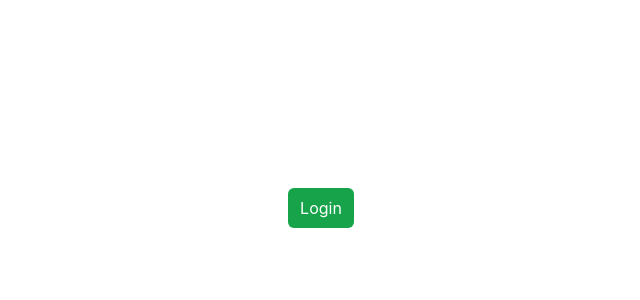
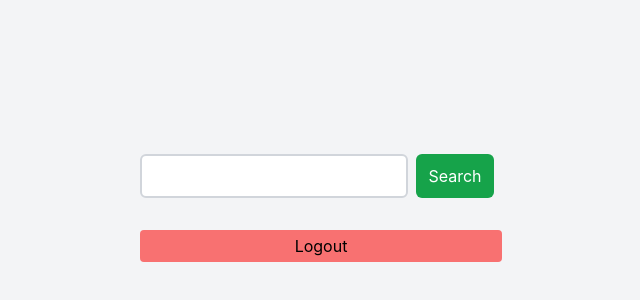
Before and after one commit to ardyutama/gigih-homework, a React (Create React App) app: page /create-playlist in a window 1280 px wide. Before the commit this address led to /. Shown: the part 192-492 px from the top of the page, without its empty margins (319-959 px from the left). Built offline with nearby package versions, Linux system fonts and the light colour scheme.

Commit message:
add redux and clean code

```diff
--- a/package.json
+++ b/package.json
@@ -19,7 +19,8 @@
     "start": "react-scripts start",
     "build": "react-scripts build",
     "test": "react-scripts test",
-    "eject": "react-scripts eject"
+    "eject": "react-scripts eject",
+    "lint": "eslint --ext .js,.jsx,.ts,.tsx src --fix"
   },
   "eslintConfig": {
     "extends": [
@@ -41,6 +42,7 @@
   },
   "devDependencies": {
     "autoprefixer": "^10.4.4",
+    "eslint": "^8.12.0",
     "postcss": "^8.4.12",
     "tailwindcss": "^3.0.23"
   }
--- a/src/App.js
+++ b/src/App.js
@@ -1,45 +1,11 @@
-import { useEffect, useState } from "react";
-import Home from "./pages/home";
-import Login from "./pages/login";
 import {Provider} from "react-redux";
 import store from "./store/store";
-import {
-  BrowserRouter as Router,
-  Switch,
-  Route,
-  Redirect
-} from "react-router-dom";
-
+import Routes from "./router";
 
 export default function App() {
-    const isLogin = localStorage.getItem('isLogin');
     return (
         <Provider store={store}>
-            <Router>
-                <Switch>
-                    <Route path ="/create-playlist">
-                        {isLogin ? (
-                            <Home />
-                        ): (
-                            <Redirect exact from="/create-playlist" to="/" />
-                        )}
-                    </Route>
-                    <Route exact path="/">
-                    {isLogin ? (
-                        <Redirect exact from="/" to="/create-playlist" />
-                        ) : (
-                         <Login login={isLogin}/>
-                    )}
-
-                    </Route>
-                </Switch>
-            </Router>
+            <Routes />
         </Provider>
-        // <Provider store={store}>
-        //     <div style={{ display:"flex", justifyContent:"center", alignItems:"center", minHeight:"100vh" }}>
-        //         <Login login={isLogin}/>
-        //         {isLogin && <Home />}
-        //     </div>
-        // </Provider>
     );
 }
--- a/src/pages/home/index.js
+++ b/src/pages/home/index.js
@@ -6,6 +6,7 @@ import { useDispatch } from "react-redux";
 import FormPlaylist from "../../component/Form/Playlist";
 import { token } from "../../store/token-slice"
 import { useSelector } from "react-redux";
+import { logout } from "../../store/auth-slice";
 
 const Home = () => {
     const [search,setSearch]= useState('');
@@ -13,7 +14,6 @@ const Home = () => {
     const [selected, setSelected] = useState([]);
     const spotify_id = 'z0q91831v12amzt71gejgovjt';
     const currentToken = useSelector((state)=> state.token.value);
-
     const dispatch = useDispatch();
 
     const getAuthSpotify = (hash) => {
@@ -97,8 +97,8 @@ const Home = () => {
         createPlaylist();
     }
     const onLogout = () => {
-        localStorage.clear();
-        window.location = 'http://localhost:3000'
+        dispatch(logout());
+        // <Redirect to="/" />
     }
       return (
 		<div className="flex justify-center items-center min-h-screen bg-gray-100">
--- a/src/pages/login/index.js
+++ b/src/pages/login/index.js
@@ -1,21 +1,21 @@
+import { useDispatch, useSelector} from "react-redux";
 import { useHistory } from "react-router-dom";
-
-export default function Login({login}) {
-    var client_id = process.env.REACT_APP_SPOTIFY_ID;
-    var scope = 'playlist-modify-private';
-    var redirect_uri = 'http://localhost:3000/create-playlist';
+import { loginUrl } from "../../utils/spotifyAuth";
+import { login } from "../../store/auth-slice";
+export default function Login() {
+    const dispatch = useDispatch();
     let history = useHistory();
-
+    const isLogin = useSelector(state => state.auth.isLogin)
     const fetchLogin = () => {
-        window.location = `https://accounts.spotify.com/authorize?response_type=token&client_id=${client_id}&scope=${scope}&redirect_uri=${redirect_uri}`;
-        localStorage.setItem('isLogin',true);
+        window.location.replace(loginUrl);
+        dispatch(login())
         history.push('/create-playlist');
     };
 
     return (
         <div className="min-h-screen flex text-center items-center">
             <div className="container mx-auto">
-                {login ? "" :
+                {isLogin ? "" :
                     <button type="button" onClick={fetchLogin} className="px-3 py-2 bg-green-600 text-white rounded-md">
                         Login
                     </button>
--- /dev/null
+++ b/src/router/PrivateRoute.js
@@ -0,0 +1,17 @@
+import { Route } from "react-router-dom"
+import { Redirect } from "react-router-dom"
+import { useSelector } from "react-redux";
+export default function PrivateRoute({children, ...rest}) {
+    const {isLogin} = useSelector((state)=> state.auth)
+    return (
+        <Route
+            {...rest}
+            render={({location}) =>
+                isLogin !== false ? (
+                    children
+                ) : (
+                    <Redirect to={{  pathname: "/", state: {from: location} }} />
+            )}
+        />
+    )
+};
--- /dev/null
+++ b/src/router/index.js
@@ -0,0 +1,23 @@
+import {
+  BrowserRouter as Router,
+  Switch,
+  Route,
+  Redirect
+} from "react-router-dom";
+import Home from "../pages/home"
+import Login from "../pages/login";
+import PrivateRoute from "./PrivateRoute";
+export default function Routes(params) {
+    return(
+        <Router>
+            <Switch>
+                <PrivateRoute exact path ="/create-playlist">
+                   <Home />
+                </PrivateRoute>
+                <Route exact path="/">
+                    <Login />
+                </Route>
+            </Switch>
+        </Router>
+    )
+};
--- /dev/null
+++ b/src/store/auth-slice.js
@@ -0,0 +1,19 @@
+import { createSlice } from "@reduxjs/toolkit"
+
+export const authSlice = createSlice({
+    name: "auth",
+    initialState: {
+        isLogin: '',
+    },
+    reducers: {
+        login: (state,action) => {
+            state.isLogin = true;
+        },
+        logout: (state,action) => {
+            state.isLogin = false;
+        },
+    }
+});
+
+export const {login,logout} = authSlice.actions;
+export default authSlice.reducer;
--- a/src/store/store.js
+++ b/src/store/store.js
@@ -1,8 +1,9 @@
 import { configureStore } from "@reduxjs/toolkit";
 import tokenReducer from "./token-slice";
-
+import authReducer from "./auth-slice"
 export default configureStore({
     reducer : {
-        token: tokenReducer
+        token: tokenReducer,
+        auth : authReducer,
     }
 })
--- a/src/store/token-slice.js
+++ b/src/store/token-slice.js
@@ -8,7 +8,7 @@ export const tokenSlice = createSlice({
     reducers: {
         token: (state,action) => {
             state.value = action.payload;
-        }
+        },
     }
 });
 
--- /dev/null
+++ b/src/utils/spotifyAuth.js
@@ -0,0 +1,9 @@
+var redirect_uri = 'http://localhost:3000/create-playlist';
+var client_id = process.env.REACT_APP_SPOTIFY_ID;
+var scope = 'playlist-modify-private';
+export const authEndpoint = 'https://accounts.spotify.com/authorize'
+export const loginUrl = `${authEndpoint}?
+client_id=${client_id}
+&redirect_uri=${redirect_uri}
+&scope=${scope}
+&response_type=token`
```
Also changed, not shown: 1 other file (tests, documents, lock files or other folders).
